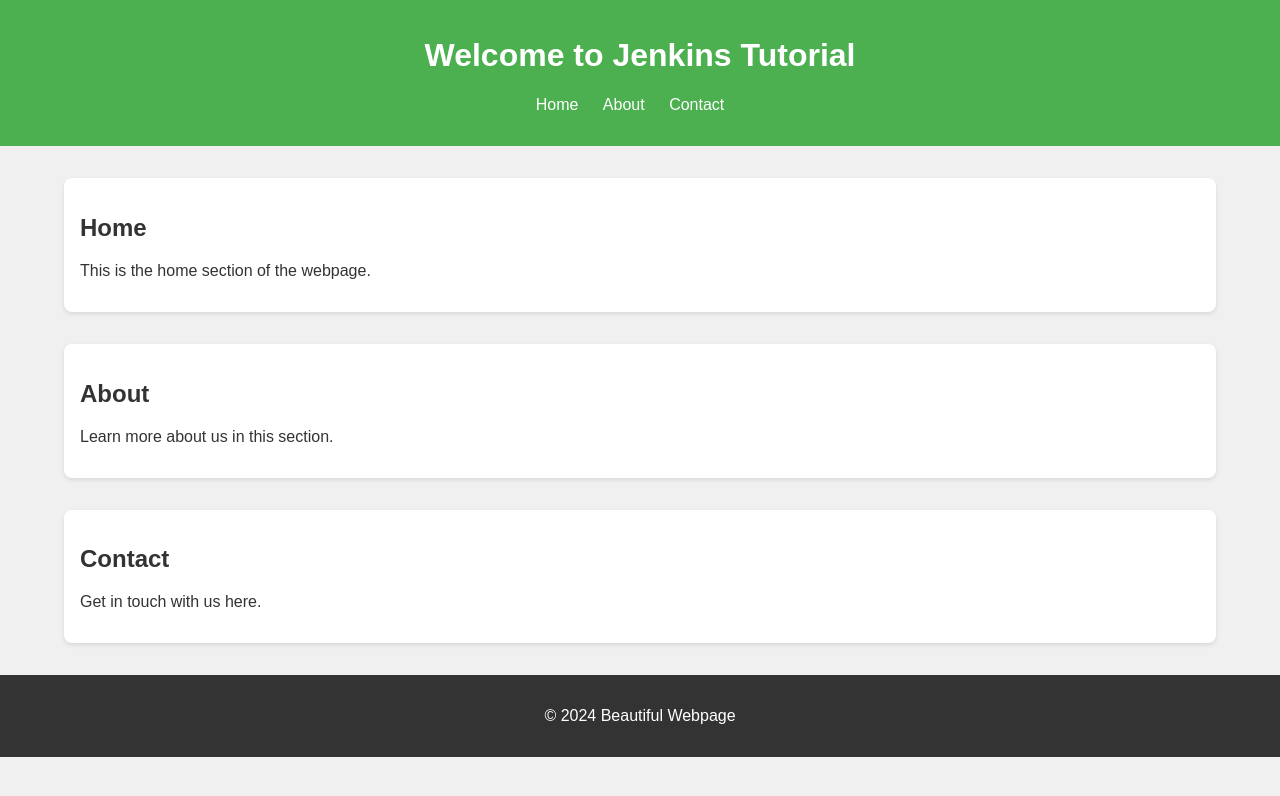
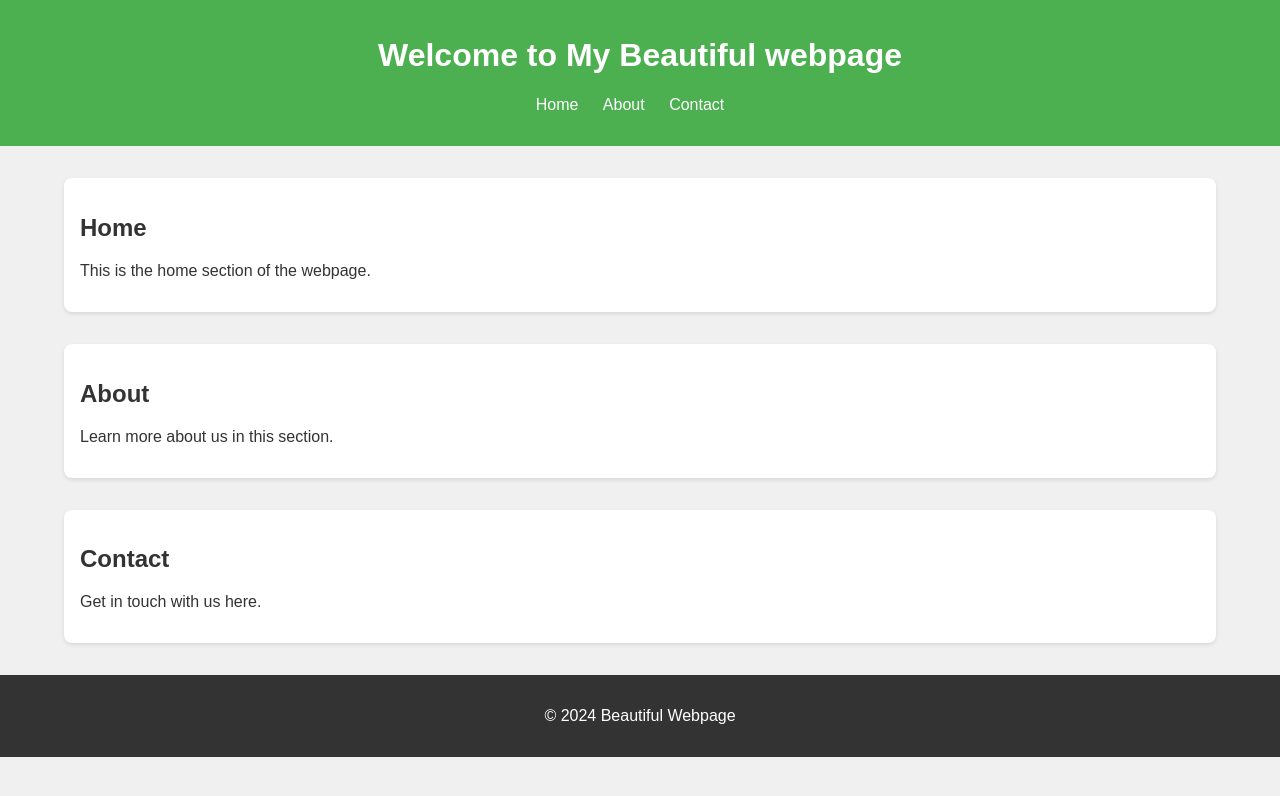
Before and after one commit to madhu97mca/python_for_jenkin_using_github, a plain HTML site: page index.html in a window 1280 px wide. Drawn offline with Linux system fonts and the light colour scheme.

Commit message:
Updated header1 in index.html

```diff
--- a/index.html
+++ b/index.html
@@ -51,7 +51,8 @@
 </head>
 <body>
     <header>
-        <h1>Welcome to Jenkins Tutorial</h1>
+       <!-- <h1>Welcome to Jenkins Tutorial</h1> -->
+        <h1> Welcome to My Beautiful webpage </h1>
         <nav>
             <ul>
                 <li><a href="#home">Home</a></li>
```
